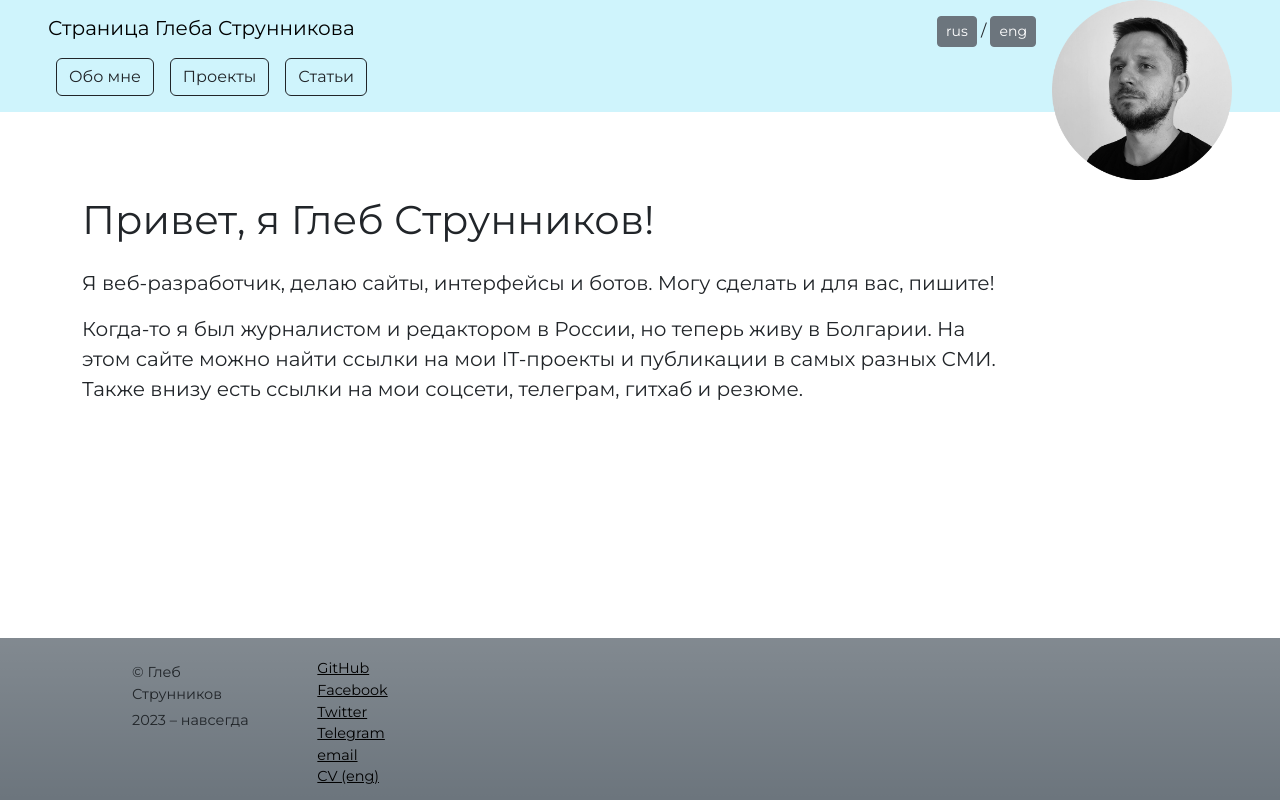
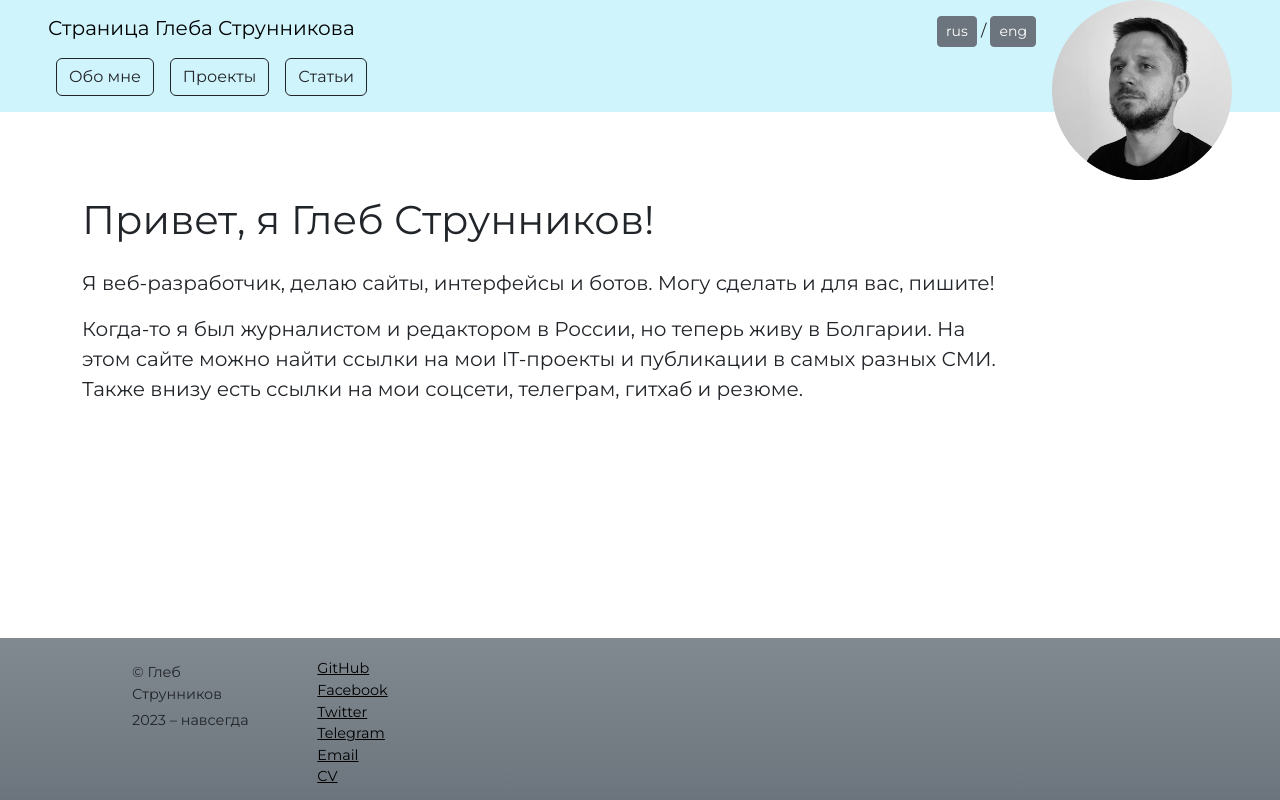
Before and after one commit to glebstrunnikov/homepage, a Vue app: page /ru in a window 1280 px wide. Built offline with nearby package versions, Linux system fonts and the light colour scheme.

Commit message:
added ru cv

```diff
--- a/src/components/BaseProject.vue
+++ b/src/components/BaseProject.vue
@@ -3,12 +3,10 @@
     <div class="container">
       <H4>{{ projectData.name }}</H4>
       <span class="m-1" v-if="props.link"
-        ><a href="{{props.link}}">{{
-          lang === "ru" ? "ссылка" : "link"
-        }}</a></span
+        ><a :href="props.link">{{ lang === "ru" ? "ссылка" : "link" }}</a></span
       >
       <span class="m-1" v-if="props.github"
-        ><a href="{{props.github}}">{{
+        ><a :href="props.github">{{
           lang === "ru" ? "страница на github" : "github page"
         }}</a></span
       >
--- a/src/components/TheFooter.vue
+++ b/src/components/TheFooter.vue
@@ -11,8 +11,8 @@
         <a href="https://www.facebook.com/gleb.strunnikov/"><p>Facebook</p></a>
         <a href="https://twitter.com/glebstrunnikov"><p>Twitter</p></a>
         <a href="https://t.me/glebstrunnikov"><p>Telegram</p></a>
-        <a href="mailto:glebstrunnikov@gmail.com"><p>email</p></a>
-        <a href="/Strunnikov_webdev_cv.pdf"><p>CV (eng)</p></a>
+        <a href="mailto:glebstrunnikov@gmail.com"><p>Email</p></a>
+        <a :href="cvLink"><p>CV</p></a>
         <p></p>
       </div>
     </div>
@@ -26,10 +26,14 @@ import { useRoute } from "vue-router";
 const route = useRoute();
 const lang = ref();
 const copyrightText = ref();
+const cvLink = ref();
 watch(
   () => route.meta.lang,
   (newLang) => {
     lang.value = newLang;
+    newLang === "en"
+      ? (cvLink.value = "/Strunnikov_webdev_cv.pdf")
+      : (cvLink.value = "/Strunnikov_webdev_cv_ru.pdf");
     copyrightText.value = uitext.copyrightText[lang.value];
     document.querySelector("#copyright-text").innerHTML = copyrightText.value;
   }
```
Also changed, not shown: 7 other files (tests, documents, lock files or other folders).
